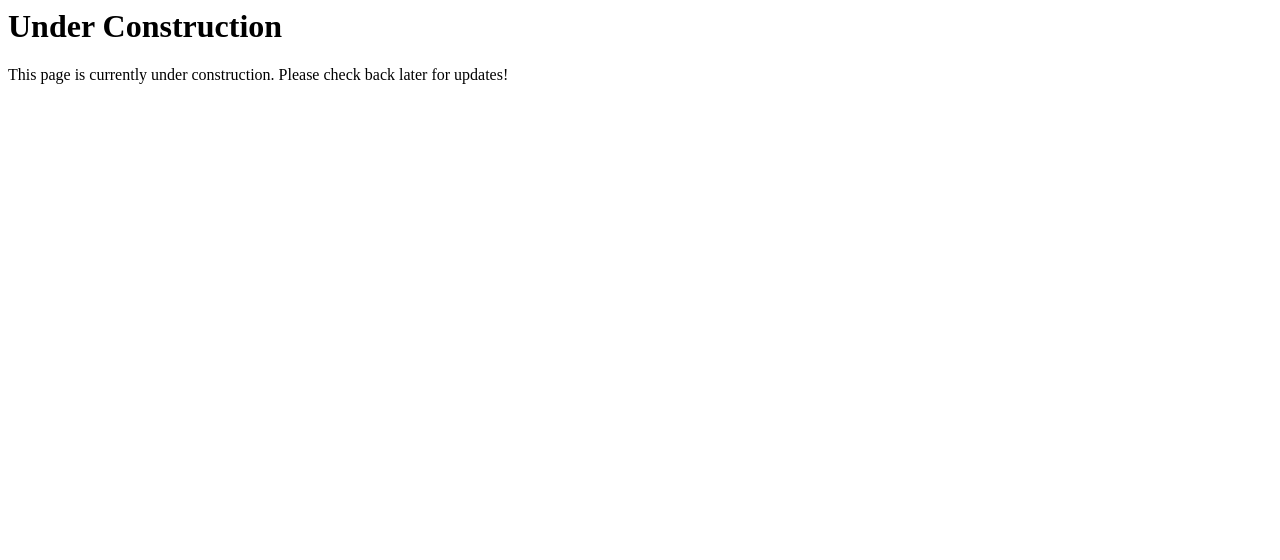
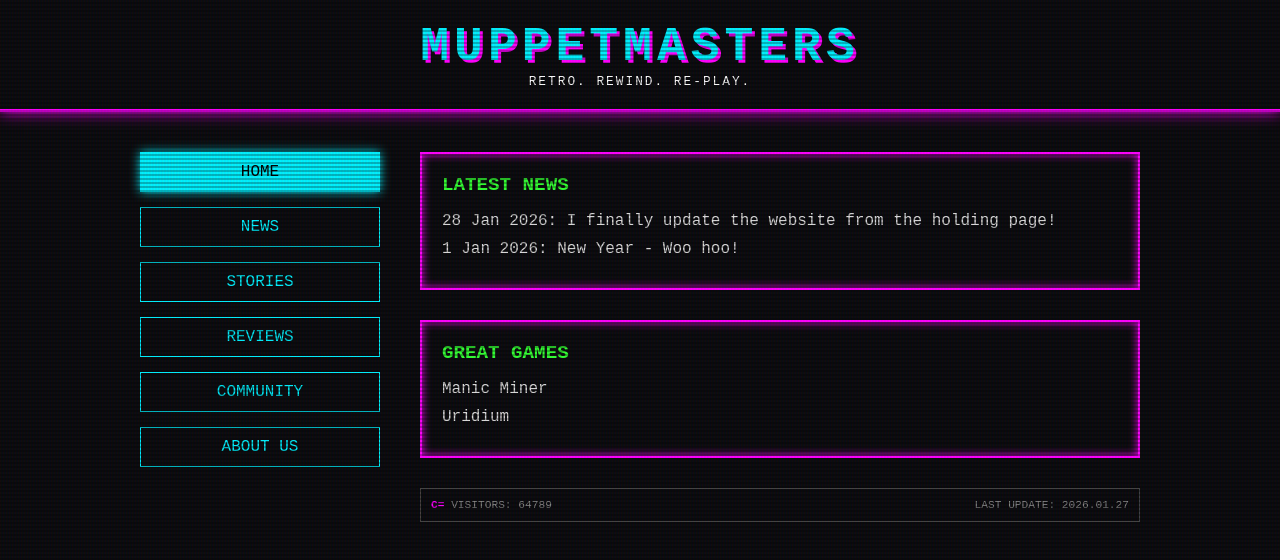
Before and after one commit to rob-muppetmasters/muppetmasters-web, a plain HTML site: page docs/index.htm in a window 1280 px wide. Shown: the top 560 px of the page. Drawn offline with Linux system fonts and the light colour scheme.

Commit message:
Adding original test page

```diff
--- a/docs/index.htm
+++ b/docs/index.htm
@@ -1,6 +1,179 @@
-<html>
-    <body>
-        <h1>Under Construction</h1>
-        <p>This page is currently under construction. Please check back later for updates!</p>
-    </body>
+<!DOCTYPE html>
+<html lang="en">
+<head>
+    <meta charset="UTF-8">
+    <meta name="viewport" content="width=device-width, initial-scale=1.0">
+    <title>MuppetMasters | Retro. Compute. Rewind.</title>
+    <style>
+        :root {
+            --neon-blue: #00f2ff;
+            --neon-pink: #ff00ff;
+            --bg-black: #0b0b0e;
+            --terminal-green: #33ff33;
+        }
+
+        body {
+            background-color: var(--bg-black);
+            color: white;
+            font-family: 'Courier New', Courier, monospace;
+            margin: 0;
+            display: flex;
+            flex-direction: column;
+            align-items: center;
+        }
+
+        /* Scanline Effect Overlay */
+        body::before {
+            content: " ";
+            display: block;
+            position: fixed;
+            top: 0; left: 0; bottom: 0; right: 0;
+            background: linear-gradient(rgba(18, 16, 16, 0) 50%, rgba(0, 0, 0, 0.25) 50%),
+                        linear-gradient(90deg, rgba(255, 0, 0, 0.06), rgba(0, 255, 0, 0.02), rgba(0, 0, 255, 0.06));
+            z-index: 9999;
+            pointer-events: none;
+            background-size: 100% 4px, 3px 100%;
+        }
+
+        header {
+            width: 100%;
+            padding: 20px 0;
+            text-align: center;
+            border-bottom: 3px solid var(--neon-pink);
+            box-shadow: 0 0 15px var(--neon-pink);
+        }
+
+        .logo-text {
+            font-size: 3rem;
+            font-weight: bold;
+            letter-spacing: 5px;
+            color: var(--neon-blue);
+            text-shadow: 3px 3px var(--neon-pink);
+            margin: 0;
+        }
+
+        .tagline {
+            font-size: 0.8rem;
+            letter-spacing: 2px;
+            color: #fff;
+            text-transform: uppercase;
+        }
+
+        .main-container {
+            display: flex;
+            max-width: 1000px;
+            width: 90%;
+            margin-top: 40px;
+            gap: 40px;
+        }
+
+        /* Sidebar Navigation */
+        nav {
+            flex: 1;
+            display: flex;
+            flex-direction: column;
+            gap: 15px;
+        }
+
+        nav a {
+            text-decoration: none;
+            color: var(--neon-blue);
+            border: 1px solid var(--neon-blue);
+            padding: 10px;
+            text-align: center;
+            transition: 0.3s;
+        }
+
+        nav a:hover, nav a.active {
+            background-color: var(--neon-blue);
+            color: black;
+            box-shadow: 0 0 10px var(--neon-blue);
+        }
+
+        /* Content Area */
+        main {
+            flex: 3;
+        }
+
+        .content-box {
+            border: 2px solid var(--neon-pink);
+            padding: 20px;
+            margin-bottom: 30px;
+            box-shadow: inset 0 0 10px var(--neon-pink);
+        }
+
+        h2 {
+            color: var(--terminal-green);
+            font-size: 1.2rem;
+            margin-top: 0;
+            text-transform: uppercase;
+        }
+
+        .post-link {
+            display: block;
+            color: #ddd;
+            margin: 10px 0;
+            text-decoration: none;
+        }
+
+        .post-link:hover {
+            color: white;
+            text-decoration: underline;
+        }
+
+        .footer-stats {
+            margin-top: 20px;
+            border: 1px solid #444;
+            padding: 10px;
+            font-size: 0.7rem;
+            color: #888;
+            display: flex;
+            justify-content: space-between;
+        }
+
+        .c-logo {
+            color: var(--neon-pink);
+            font-weight: bold;
+        }
+    </style>
+</head>
+<body>
+
+<header>
+    <!-- <div class="logo-text">C= MUPPETMASTERS</div> -->
+    <div class="logo-text">MUPPETMASTERS</div>
+    <div class="tagline">RETRO. REWIND. RE-PLAY.</div>
+</header>
+
+<div class="main-container">
+    <nav>
+        <a href="#" class="active">HOME</a>
+        <a href="#">NEWS</a>
+        <a href="#">STORIES</a>
+        <a href="#">REVIEWS</a>
+        <a href="#">COMMUNITY</a>
+        <a href="#">ABOUT US</a>
+    </nav>
+
+    <main>
+        <div class="content-box">
+            <h2>LATEST NEWS</h2>
+            <a href="#" class="post-link">28 Jan 2026: I finally update the website from the holding page!</a>
+            <a href="#" class="post-link">1 Jan 2026: New Year - Woo hoo!</a>
+        </div>
+
+        <div class="content-box">
+            <h2>GREAT GAMES</h2>
+            <a href="https://c64online.com/c64-games/manic-miner/#jumptothegame" class="post-link" target="_blank">Manic Miner</a>
+            <a href="https://c64online.com/c64-games/uridium/#jumptothegame" class="post-link" target="_blank">Uridium</a>
+        </div>
+
+        <div class="footer-stats">
+            <div><span class="c-logo">C=</span> VISITORS: 64789</div>
+            <div>LAST UPDATE: 2026.01.27</div>
+        </div>
+    </main>
+</div>
+
+</body>
 </html>
```
